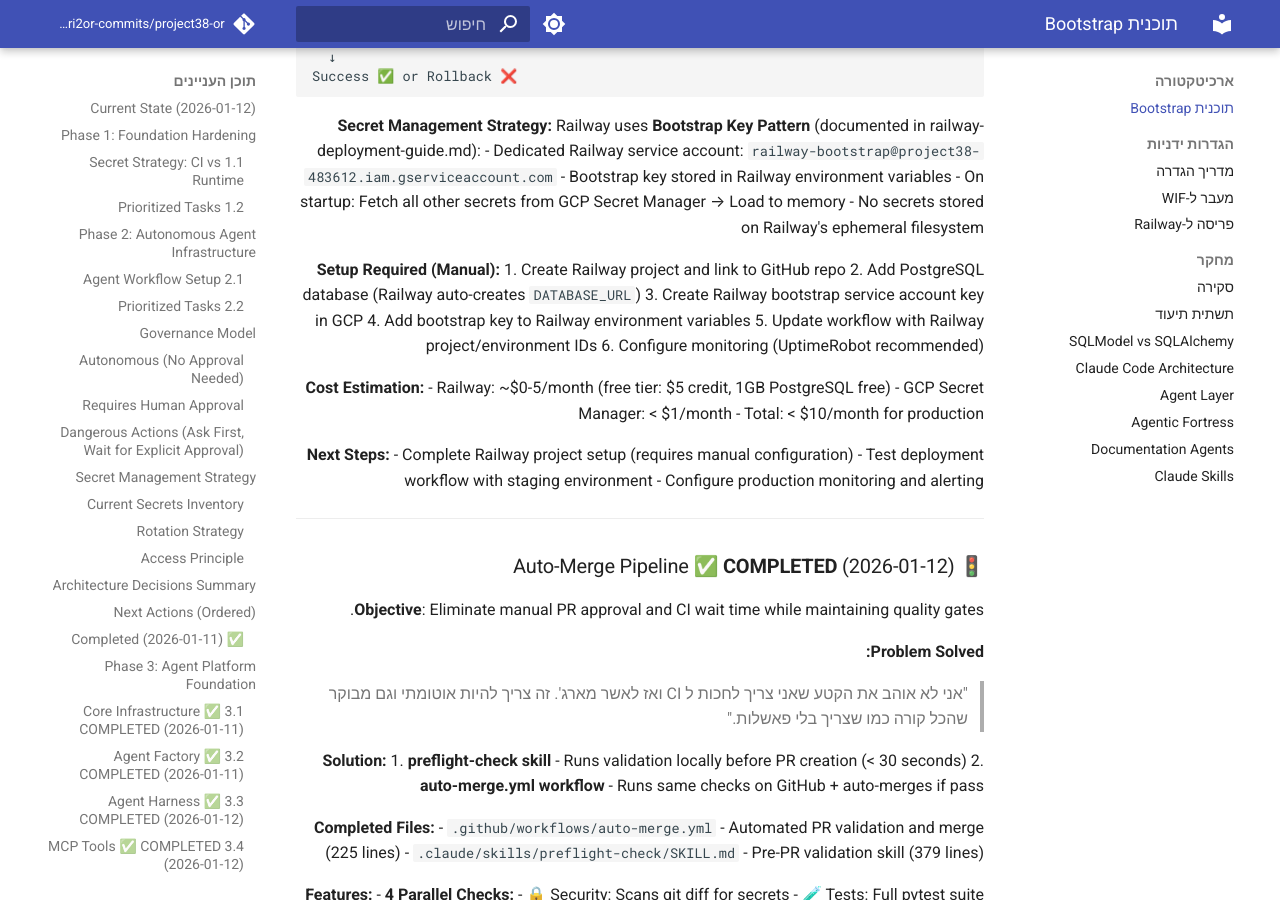
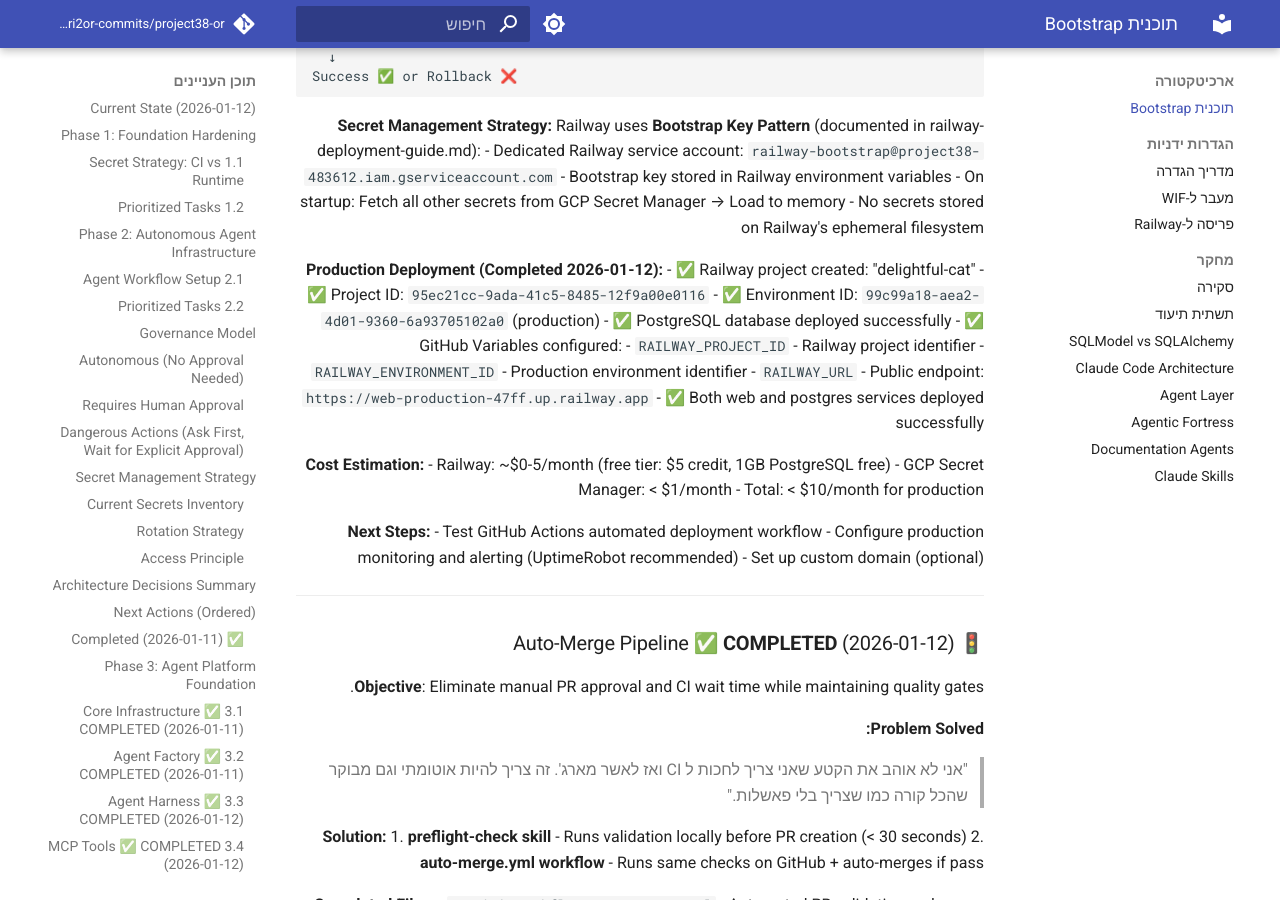
Before and after one commit to edri2or-commits/project38-or, an MkDocs documentation site: the page built from docs/BOOTSTRAP_PLAN.md, in a window 1280 px wide and 900 px high, scrolled down 13518 px. Built offline with MkDocs 1.6.1 and Material for MkDocs 9.7.7, drawn with Linux system fonts in a browser that asks for light colours; comment, search, counter and statistics services are not loaded; some of the changed text lies outside the part shown.

Commit message:
docs(deployment): document Railway production deployment completion
Updated documentation to reflect successful Railway deployment:
- CLAUDE.md: Added production deployment details (project ID, environment, URL)
- BOOTSTRAP_PLAN.md: Changed status from "READY" to "DEPLOYED" with completion details
- changelog.md: Added Railway Production Deployment entry with all configuration details

Production deployment details:
- Project: delightful-cat
- Project ID: 95ec21cc-9ada-41c5-8485-12f9a00e0116
- Environment: production
- URL: https://web-production-47ff.up.railway.app
- Status: Both web and postgres services deployed successfully

```diff
--- a/docs/BOOTSTRAP_PLAN.md
+++ b/docs/BOOTSTRAP_PLAN.md
@@ -537,7 +537,7 @@ Scheduler triggers agent execution
 
 ---
 
-### 🚀 Railway Deployment Pipeline ✅ **READY** (2026-01-12)
+### 🚀 Railway Deployment Pipeline ✅ **DEPLOYED** (2026-01-12)
 
 **Objective**: Production deployment pipeline with automatic secret injection and health monitoring.
 
@@ -579,13 +579,16 @@ Railway uses **Bootstrap Key Pattern** (documented in railway-deployment-guide.m
 - On startup: Fetch all other secrets from GCP Secret Manager → Load to memory
 - No secrets stored on Railway's ephemeral filesystem
 
-**Setup Required (Manual):**
-1. Create Railway project and link to GitHub repo
-2. Add PostgreSQL database (Railway auto-creates `DATABASE_URL`)
-3. Create Railway bootstrap service account key in GCP
-4. Add bootstrap key to Railway environment variables
-5. Update workflow with Railway project/environment IDs
-6. Configure monitoring (UptimeRobot recommended)
+**Production Deployment (Completed 2026-01-12):**
+- ✅ Railway project created: "delightful-cat"
+- ✅ Project ID: `95ec21cc-9ada-41c5-8485-12f9a00e0116`
+- ✅ Environment ID: `99c99a18-aea2-4d01-9360-6a93705102a0` (production)
+- ✅ PostgreSQL database deployed successfully
+- ✅ GitHub Variables configured:
+  - `RAILWAY_PROJECT_ID` - Railway project identifier
+  - `RAILWAY_ENVIRONMENT_ID` - Production environment identifier
+  - `RAILWAY_URL` - Public endpoint: `https://web-production-47ff.up.railway.app`
+- ✅ Both web and postgres services deployed successfully
 
 **Cost Estimation:**
 - Railway: ~$0-5/month (free tier: $5 credit, 1GB PostgreSQL free)
@@ -593,9 +596,9 @@ Railway uses **Bootstrap Key Pattern** (documented in railway-deployment-guide.m
 - Total: < $10/month for production
 
 **Next Steps:**
-- Complete Railway project setup (requires manual configuration)
-- Test deployment workflow with staging environment
-- Configure production monitoring and alerting
+- Test GitHub Actions automated deployment workflow
+- Configure production monitoring and alerting (UptimeRobot recommended)
+- Set up custom domain (optional)
 
 ---
 
@@ -702,5 +705,5 @@ Done! (total: < 1 minute)
 | GitHub Environment configured | Yes | **Production** | ✅ **Completed** (2026-01-11) |
 | WIF migration completed | Yes | **Active** | ✅ **Completed** (2026-01-11) |
 | Static credentials eliminated | Yes | **Deleted** | ✅ **Completed** (2026-01-11) |
-| Railway deployment pipeline | Yes | **Ready** | ✅ **Completed** (2026-01-12) |
+| Railway deployment pipeline | Yes | **Deployed** | ✅ **Completed** (2026-01-12) |
 | Auto-merge pipeline | Yes | **Active** | ✅ **Completed** (2026-01-12) |
```
Also changed, not shown: CLAUDE.md (+13 -6 lines), docs/changelog.md (+11 -0 lines).
